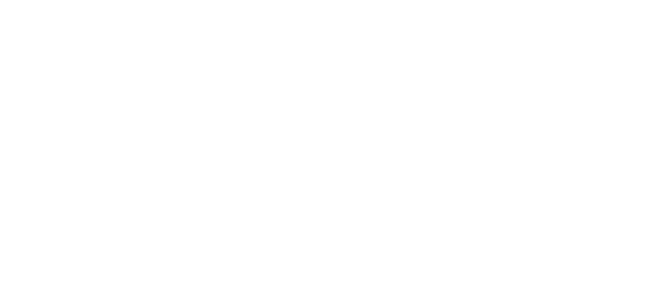
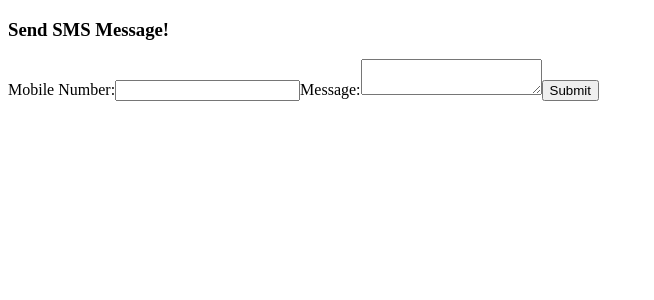
Before and after one commit to LuisCastilloKC/SMS_-Messages-App-FE, a React (Create React App) app: page / in a window 1280 px wide. Shown: the top 300 px of the page, without its empty margins (0-654 px from the left). Built offline with nearby package versions, Linux system fonts and the light colour scheme.

Commit message:
delete some file and move Smsform to app.js

```diff
--- a/src/App.css
+++ /dev/null
@@ -1,38 +0,0 @@
-.App {
-  text-align: center;
-}
-
-.App-logo {
-  height: 40vmin;
-  pointer-events: none;
-}
-
-@media (prefers-reduced-motion: no-preference) {
-  .App-logo {
-    animation: App-logo-spin infinite 20s linear;
-  }
-}
-
-.App-header {
-  background-color: #282c34;
-  min-height: 100vh;
-  display: flex;
-  flex-direction: column;
-  align-items: center;
-  justify-content: center;
-  font-size: calc(10px + 2vmin);
-  color: white;
-}
-
-.App-link {
-  color: #61dafb;
-}
-
-@keyframes App-logo-spin {
-  from {
-    transform: rotate(0deg);
-  }
-  to {
-    transform: rotate(360deg);
-  }
-}
--- a/src/App.js
+++ b/src/App.js
@@ -1,8 +1,9 @@
+import SmsForm from "./components/SmsForm";
 
 function App() {
   return (
     <div className="App">
-
+      <SmsForm />
     </div>
   );
 }
--- a/src/components/SmsForm.jsx
+++ b/src/components/SmsForm.jsx
@@ -7,13 +7,13 @@
     return(
         <div className='container'>
             <h3>Send SMS Message!</h3>
-            <formdd>
+            <form>
                 <label>Mobile Number:</label>
                 <input name='number'></input>
                 <label>Message:</label>
                 <textarea name='sms'></textarea>
                 <button>Submit</button>
-            </formdd>
+            </form>
         </div>
     )
 }
--- a/src/index.css
+++ /dev/null
@@ -1,13 +0,0 @@
-body {
-  margin: 0;
-  font-family: -apple-system, BlinkMacSystemFont, 'Segoe UI', 'Roboto', 'Oxygen',
-    'Ubuntu', 'Cantarell', 'Fira Sans', 'Droid Sans', 'Helvetica Neue',
-    sans-serif;
-  -webkit-font-smoothing: antialiased;
-  -moz-osx-font-smoothing: grayscale;
-}
-
-code {
-  font-family: source-code-pro, Menlo, Monaco, Consolas, 'Courier New',
-    monospace;
-}
```
Also changed, not shown: src/logo.svg (deleted).
